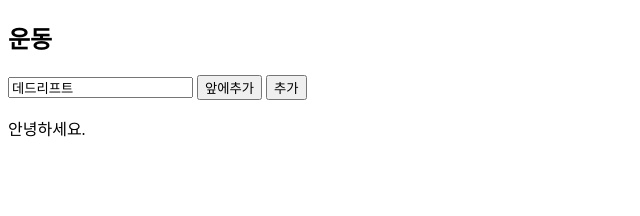
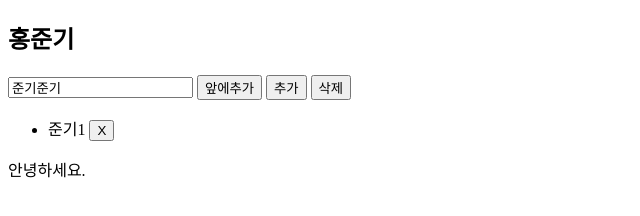
Before and after one commit to chaeyn/web-basic, a plain HTML site: page learn-javascript/lectures/2_dom-control/2_dynamic-element.html in a window 1280 px wide. Shown: the whole page, without its empty margins (0-640 px from the left). Drawn offline with Linux system fonts and the light colour scheme.

Commit message:
Update 2_dynamic-element.html

```diff
--- a/learn-javascript/lectures/2_dom-control/2_dynamic-element.html
+++ b/learn-javascript/lectures/2_dom-control/2_dynamic-element.html
@@ -9,18 +9,24 @@
   </head>
   <body>
     <section>
-      <h2 id="title">운동</h2>
+      <h2 id="title">홍준기</h2>
       <form myForm>
         <input
           type="text"
           name="myText"
           placeholder="운동을 입력해주세요."
-          value="데드리프트"
+          value="준기준기"
         />
-        <button id="before">앞에추가</button>
+        <button type="button" id="before">앞에추가</button>
         <button type="button" id="button">추가</button>
+        <button type="button" id="target-remove">삭제</button>
       </form>
-      <ul class="list"></ul>
+      <ul class="list">
+        <li class="item" id="target">
+          준기1
+          <button class="remove-btn">X</button>
+        </li>
+      </ul>
       <p class="hello">안녕하세요.</p>
     </section>
   </body>
```
